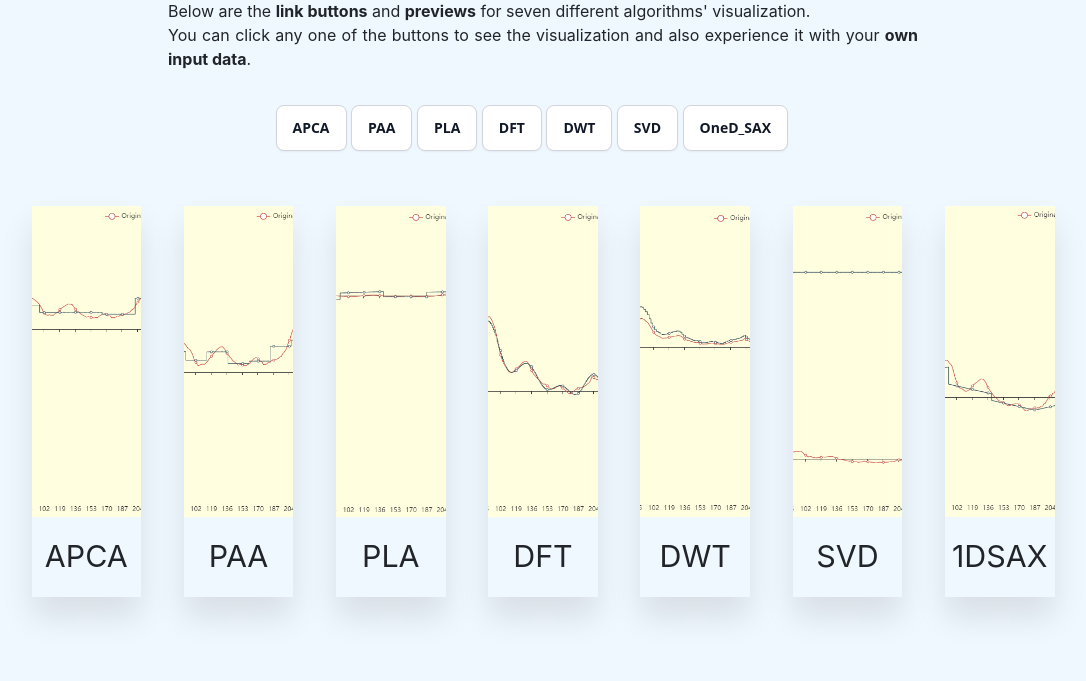
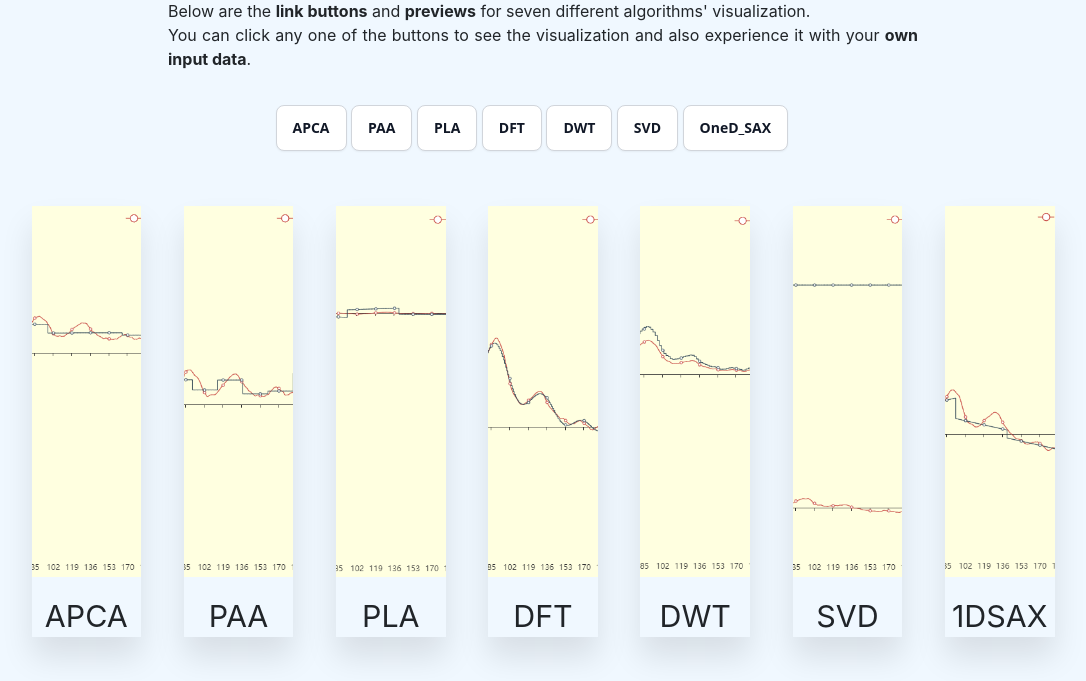
Before and after one commit to Jayson0709/time_series_project, a Flask app: page /visualization in a window 1280 px wide. Shown: the part 151-832 px from the top of the page, without its empty margins (97-1183 px from the left). Before the commit the page ends 768 px from the top, so only its background shows below. Run offline with Flask 2, Linux system fonts and the light colour scheme; parts of the project's set-up code (start-up, migrations or seed data) failed here and were passed over; some libraries are stand-ins or nearby versions.

Commit message:
[Fix] adjustment on the demo images on visualization page.

```diff
--- a/static/css/style.css
+++ b/static/css/style.css
@@ -210,7 +210,7 @@ body {
   width: 100%;
   padding: 4% 2%;
   box-sizing: border-box;
-  height: 60vh;
+  height: 65vh;
 }
 
 .box_for_visualization_page{
@@ -223,8 +223,8 @@ body {
 }
 
 .box_for_visualization_page > img {
-  width: 200%;
-  height: calc(100% - 10vh);
+  width: 250%;
+  height: calc(100% - 7.5vh);
   object-fit: cover;
   transition: .5s;
 }
@@ -237,7 +237,7 @@ body {
   line-height: 2.6;
 }
 
-.box_for_visualization_page:hover { flex: 1 1 80%; }
+.box_for_visualization_page:hover { flex: 1 1 100%; }
 .box_for_visualization_page:hover > img {
   width: 100%;
   height: 100%;
```
